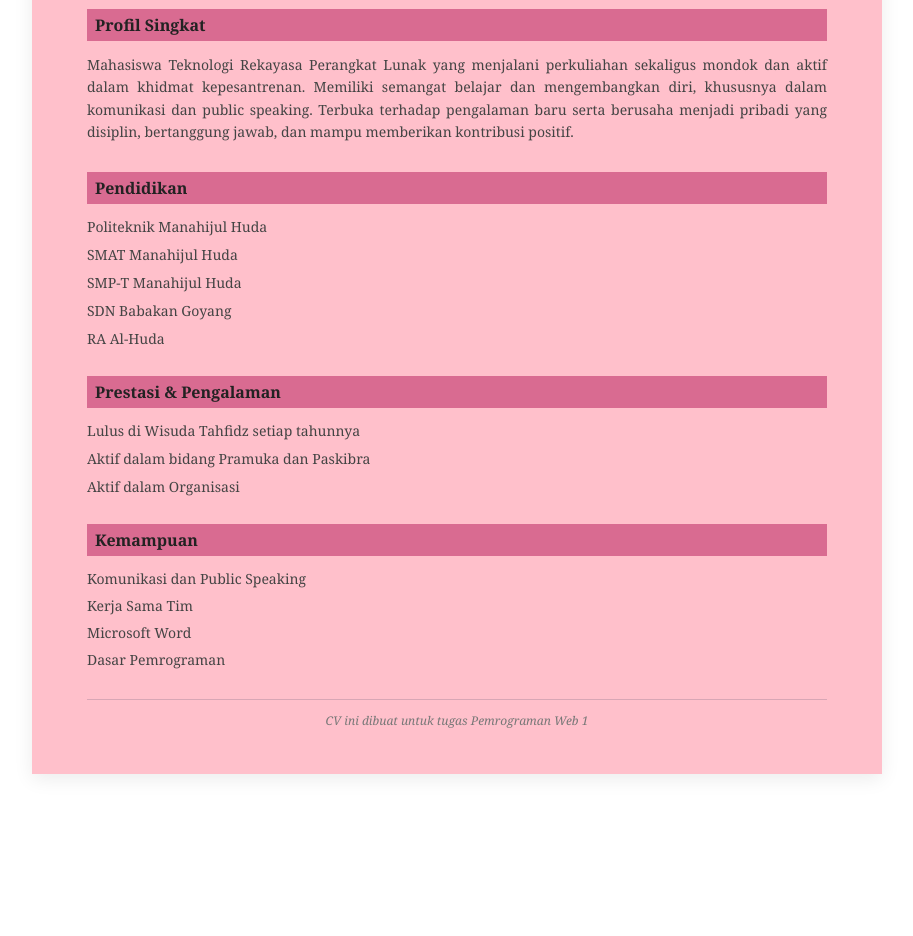
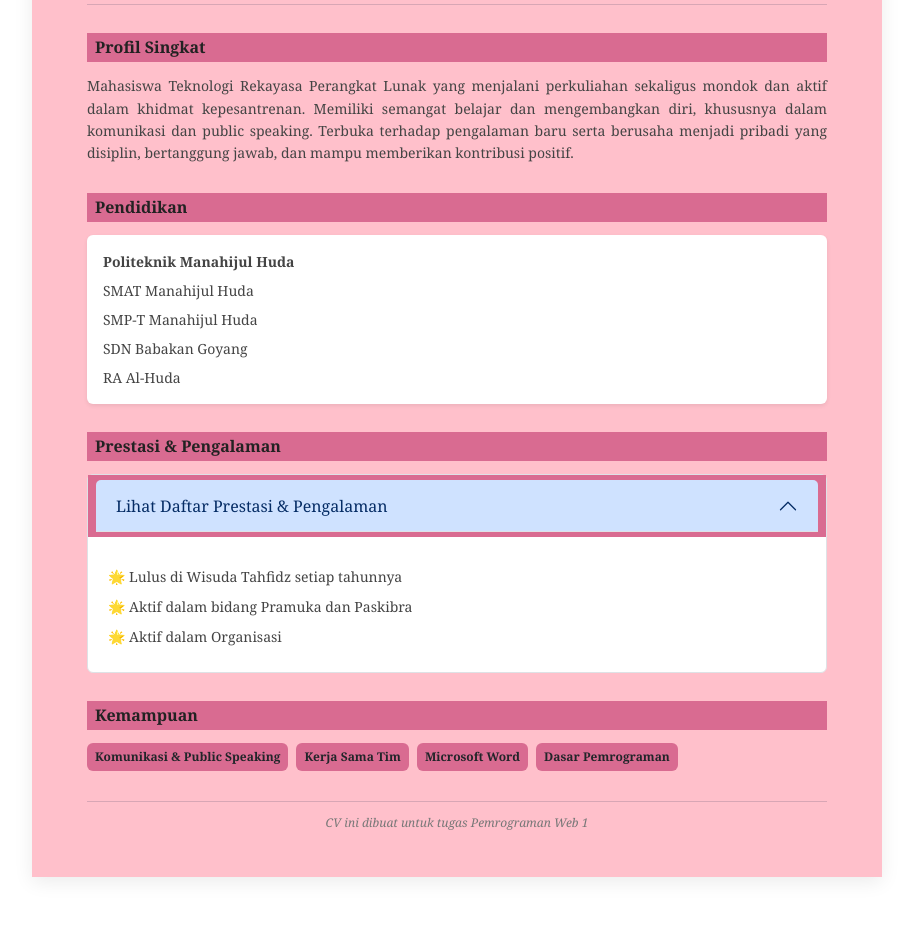
Before and after one commit to ngrahmar/cvtugasrahma, a plain HTML site: page index.html in a window 1280 px wide. Shown: the part 245-1181 px from the top of the page, without its empty margins (183-1096 px from the left). Before the commit the page ends 1054 px from the top, so only its background shows below. Drawn offline with nearby package versions, Linux system fonts and the light colour scheme.

Commit message:
Update index.html

```diff
--- a/index.html
+++ b/index.html
@@ -4,28 +4,26 @@
 <head>
     <meta charset="UTF-8">
     <meta name="viewport" content="width=device-width, initial-scale=1.0">
-
     <title>Curriculum Vitae - Rahma Ruhima</title>
 
-    <!-- Menghubungkan HTML dengan CSS -->
+    <!-- 1. Tambahkan Link CSS Bootstrap -->
+    <link href="https://cdn.jsdelivr.net/npm/bootstrap@5.3.3/dist/css/bootstrap.min.css" rel="stylesheet">
+
+    <!-- Menghubungkan HTML dengan CSS Kustom Kamu -->
     <link rel="stylesheet" href="style.css">
 </head>
 
 <body>
 
-    <div class="cv">
+    <div class="cv container my-4">
 
         <!-- FOTO DAN NAMA -->
         <header class="header">
-
             <img src="foto.jpg" alt="Foto Rahma Ruhima" class="foto">
 
             <div class="identitas">
                 <h1>Rahma Ruhima</h1>
-
-                <p>
-                    Mahasiswa Teknologi Rekayasa Perangkat Lunak
-                </p>
+                <p>Mahasiswa Teknologi Rekayasa Perangkat Lunak</p>
 
                 <div class="kontak">
                     <span>0821***!</span>
@@ -33,81 +31,65 @@
                     <span>Tasikmalaya, Indonesia</span>
                 </div>
             </div>
-
         </header>
-
 
         <!-- PROFIL SINGKAT -->
         <section class="bagian">
-
             <h2>Profil Singkat</h2>
-
             <p class="profil">
                 Mahasiswa Teknologi Rekayasa Perangkat Lunak yang menjalani perkuliahan sekaligus mondok dan aktif dalam khidmat kepesantrenan.
                 Memiliki semangat belajar dan mengembangkan diri, khususnya dalam komunikasi dan public speaking.
                 Terbuka terhadap pengalaman baru serta berusaha menjadi pribadi yang disiplin, bertanggung jawab, dan mampu memberikan kontribusi positif.
             </p>
-
         </section>
 
 
-        <!-- PENDIDIKAN -->
+        <!-- PENDIDIKAN (Menggunakan Komponen CARD ke-1) -->
         <section class="bagian">
-
             <h2>Pendidikan</h2>
-
-            <div class="pendidikan">
-
-                <p>Politeknik Manahijul Huda</p>
-
-                <p>SMAT Manahijul Huda</p>
-
-                <p>SMP-T Manahijul Huda</p>
-
-                <p>SDN Babakan Goyang</p>
-
-                <p>RA Al-Huda</p>
-
+            <div class="card shadow-sm border-0 bg-white p-3">
+                <div class="pendidikan">
+                    <p class="mb-2"><strong>Politeknik Manahijul Huda</strong></p>
+                    <p class="mb-2">SMAT Manahijul Huda</p>
+                    <p class="mb-2">SMP-T Manahijul Huda</p>
+                    <p class="mb-2">SDN Babakan Goyang</p>
+                    <p class="mb-0">RA Al-Huda</p>
+                </div>
             </div>
-
         </section>
 
 
-        <!-- PRESTASI DAN PENGALAMAN -->
+        <!-- PRESTASI DAN PENGALAMAN (Menggunakan Komponen ACCORDION ke-2) -->
         <section class="bagian">
-
             <h2>Prestasi & Pengalaman</h2>
-
-            <div class="pengalaman">
-
-                <p>Lulus di Wisuda Tahfidz setiap tahunnya</p>
-
-                <p>Aktif dalam bidang Pramuka dan Paskibra</p>
-
-                <p>Aktif dalam Organisasi</p>
-
+            <div class="accordion" id="accordionPengalaman">
+                <div class="accordion-item">
+                    <h2 class="accordion-header" id="headingOne">
+                        <button class="accordion-button" type="button" data-bs-toggle="collapse" data-bs-target="#collapseOne" aria-expanded="true" aria-controls="collapseOne">
+                            Lihat Daftar Prestasi & Pengalaman
+                        </button>
+                    </h2>
+                    <div id="collapseOne" class="accordion-collapse collapse show" aria-labelledby="headingOne" data-bs-parent="#accordionPengalaman">
+                        <div class="accordion-body pengalaman">
+                            <p>🌟 Lulus di Wisuda Tahfidz setiap tahunnya</p>
+                            <p>🌟 Aktif dalam bidang Pramuka dan Paskibra</p>
+                            <p>🌟 Aktif dalam Organisasi</p>
+                        </div>
+                    </div>
+                </div>
             </div>
-
         </section>
 
 
-        <!-- KEMAMPUAN -->
+        <!-- KEMAMPUAN (Menggunakan Komponen BADGE ke-3) -->
         <section class="bagian">
-
             <h2>Kemampuan</h2>
-
-            <div class="kemampuan">
-
-                <p>Komunikasi dan Public Speaking</p>
-
-                <p>Kerja Sama Tim</p>
-
-                <p>Microsoft Word</p>
-
-                <p>Dasar Pemrograman</p>
-
+            <div class="kemampuan d-flex flex-wrap gap-2">
+                <span class="badge bg-pink text-dark p-2" style="background-color: #d96b91;">Komunikasi & Public Speaking</span>
+                <span class="badge bg-pink text-dark p-2" style="background-color: #d96b91;">Kerja Sama Tim</span>
+                <span class="badge bg-pink text-dark p-2" style="background-color: #d96b91;">Microsoft Word</span>
+                <span class="badge bg-pink text-dark p-2" style="background-color: #d96b91;">Dasar Pemrograman</span>
             </div>
-
         </section>
 
 
@@ -118,5 +100,8 @@
 
     </div>
 
+    <!-- 2. Tambahkan Script JS Bootstrap di bagian bawah sebelum penutup body -->
+    <script src="https://cdn.jsdelivr.net/npm/bootstrap@5.3.3/dist/js/bootstrap.bundle.min.js"></script>
+
 </body>
 </html>
```
